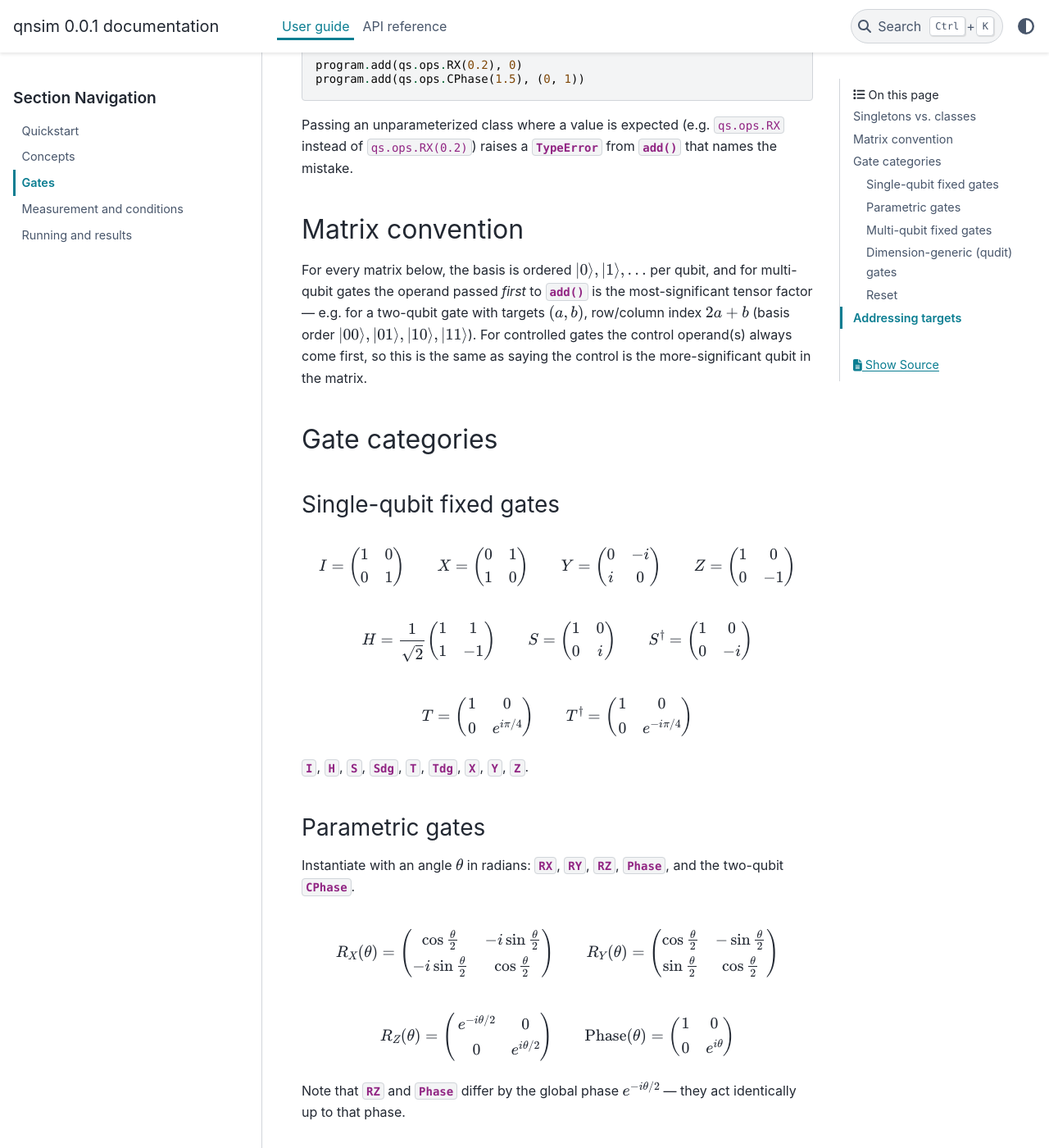
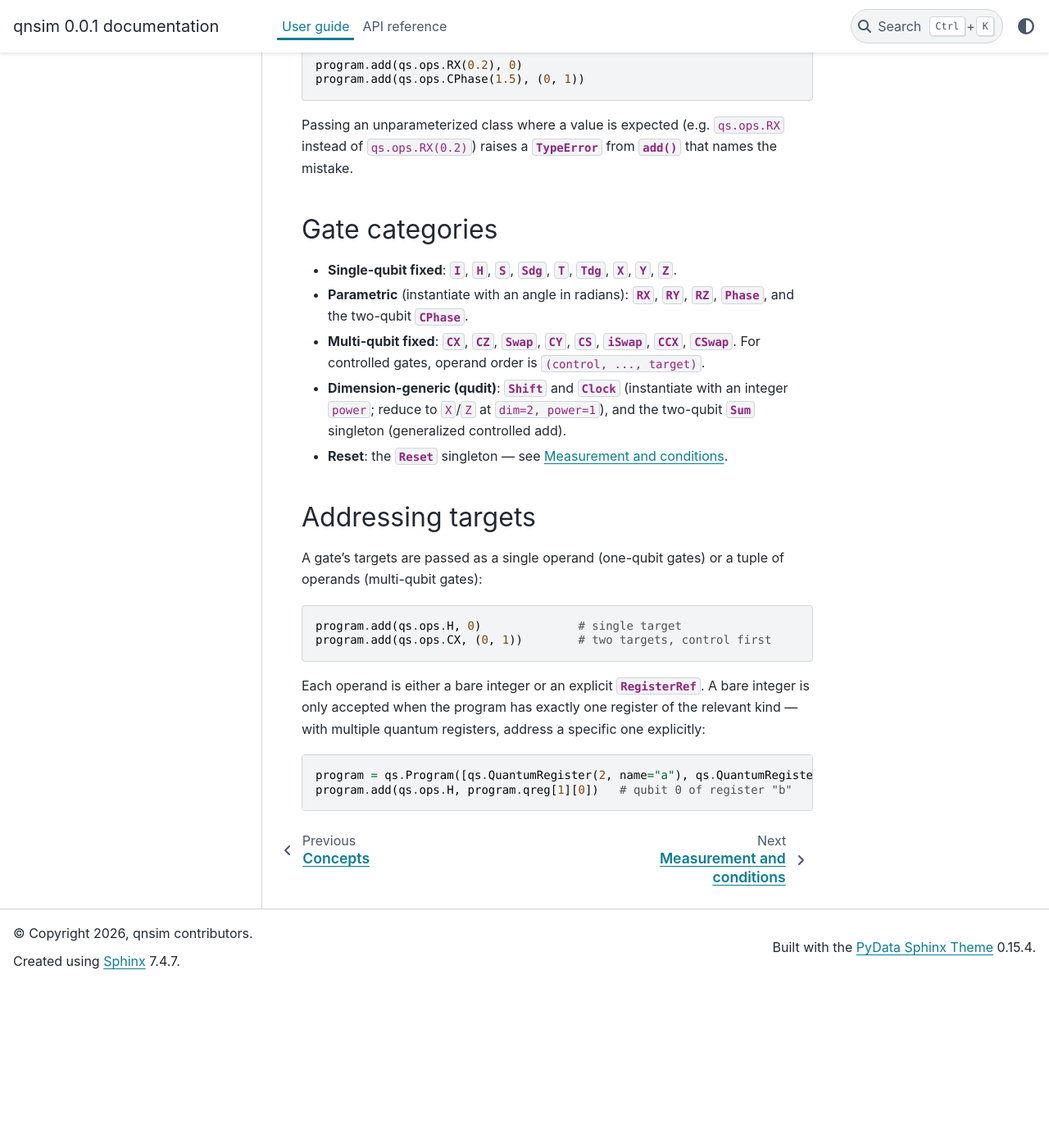
Before and after one commit to spaceqat/fatqat, a Sphinx documentation site: the page built from docs/sphinx/guide/gates.md, in a window 1280 px wide and 1400 px high, scrolled down 507 px. Shown: the whole window at 82% size. Built offline with Sphinx 7.4.7 and the PyData theme 0.15.4, drawn with Linux system fonts in a browser that asks for light colours; after the commit the page ends 1709 px from its top, so only the background shows below that; some of the changed text lies outside the part shown.

Commit message:
Move gate matrices from guide page into operation docstrings
Adds LaTeX matrices/formulas to each gate's docstring (fixed_gates.py,
parametric_gates.py, qudit_gates.py) so they render in the API reference
via autodata/autoclass, and removes the guide-page duplicate in
gates.md in favor of that single source of truth.

````diff
--- a/docs/sphinx/guide/gates.md
+++ b/docs/sphinx/guide/gates.md
@@ -28,180 +28,24 @@
 `qs.ops.RX` instead of `qs.ops.RX(0.2)`) raises a {py:exc}`TypeError` from
 {py:meth}`~qnsim.Program.add` that names the mistake.
 
-## Matrix convention
-
-For every matrix below, the basis is ordered $|0\rangle, |1\rangle, \dots$
-per qubit, and for multi-qubit gates the operand passed *first* to
-{py:meth}`~qnsim.Program.add` is the most-significant tensor factor — e.g.
-for a two-qubit gate with targets $(a, b)$, row/column index $2a + b$
-(basis order $|00\rangle, |01\rangle, |10\rangle, |11\rangle$). For
-controlled gates the control operand(s) always come first, so this is the
-same as saying the control is the more-significant qubit in the matrix.
-
 ## Gate categories
 
-### Single-qubit fixed gates
-
-$$
-I = \begin{pmatrix} 1 & 0 \\ 0 & 1 \end{pmatrix} \qquad
-X = \begin{pmatrix} 0 & 1 \\ 1 & 0 \end{pmatrix} \qquad
-Y = \begin{pmatrix} 0 & -i \\ i & 0 \end{pmatrix} \qquad
-Z = \begin{pmatrix} 1 & 0 \\ 0 & -1 \end{pmatrix}
-$$
-
-$$
-H = \frac{1}{\sqrt{2}}\begin{pmatrix} 1 & 1 \\ 1 & -1 \end{pmatrix} \qquad
-S = \begin{pmatrix} 1 & 0 \\ 0 & i \end{pmatrix} \qquad
-S^\dagger = \begin{pmatrix} 1 & 0 \\ 0 & -i \end{pmatrix}
-$$
-
-$$
-T = \begin{pmatrix} 1 & 0 \\ 0 & e^{i\pi/4} \end{pmatrix} \qquad
-T^\dagger = \begin{pmatrix} 1 & 0 \\ 0 & e^{-i\pi/4} \end{pmatrix}
-$$
-
-{py:data}`I`, {py:data}`H`, {py:data}`S`, {py:data}`Sdg`, {py:data}`T`,
-{py:data}`Tdg`, {py:data}`X`, {py:data}`Y`, {py:data}`Z`.
-
-### Parametric gates
-
-Instantiate with an angle $\theta$ in radians: {py:class}`RX`,
-{py:class}`RY`, {py:class}`RZ`, {py:class}`Phase`, and the two-qubit
-{py:class}`CPhase`.
-
-$$
-R_X(\theta) = \begin{pmatrix}
-\cos\frac{\theta}{2} & -i\sin\frac{\theta}{2} \\
--i\sin\frac{\theta}{2} & \cos\frac{\theta}{2}
-\end{pmatrix} \qquad
-R_Y(\theta) = \begin{pmatrix}
-\cos\frac{\theta}{2} & -\sin\frac{\theta}{2} \\
-\sin\frac{\theta}{2} & \cos\frac{\theta}{2}
-\end{pmatrix}
-$$
-
-$$
-R_Z(\theta) = \begin{pmatrix}
-e^{-i\theta/2} & 0 \\
-0 & e^{i\theta/2}
-\end{pmatrix} \qquad
-\mathrm{Phase}(\theta) = \begin{pmatrix} 1 & 0 \\ 0 & e^{i\theta} \end{pmatrix}
-$$
-
-Note that {py:class}`RZ` and {py:class}`Phase` differ by the global phase
-$e^{-i\theta/2}$ — they act identically up to that phase.
-
-$$
-\mathrm{CPhase}(\theta) = \begin{pmatrix}
-1&0&0&0\\ 0&1&0&0\\ 0&0&1&0\\ 0&0&0&e^{i\theta}
-\end{pmatrix}
-$$
-
-`targets = (control, target)`; the phase $e^{i\theta}$ is applied only to
-$|11\rangle$.
-
-### Multi-qubit fixed gates
-
-{py:data}`CX`, {py:data}`CZ`, {py:data}`Swap`, {py:data}`CY`, {py:data}`CS`,
-{py:data}`iSwap`, {py:data}`CCX`, {py:data}`CSwap`. For controlled gates,
-operand order is `(control, ..., target)`.
-
-$$
-CX = \begin{pmatrix}
-1&0&0&0\\ 0&1&0&0\\ 0&0&0&1\\ 0&0&1&0
-\end{pmatrix} \qquad
-CZ = \begin{pmatrix}
-1&0&0&0\\ 0&1&0&0\\ 0&0&1&0\\ 0&0&0&-1
-\end{pmatrix} \qquad
-\mathrm{Swap} = \begin{pmatrix}
-1&0&0&0\\ 0&0&1&0\\ 0&1&0&0\\ 0&0&0&1
-\end{pmatrix}
-$$
-
-$$
-CY = \begin{pmatrix}
-1&0&0&0\\ 0&1&0&0\\ 0&0&0&-i\\ 0&0&i&0
-\end{pmatrix} \qquad
-CS = \begin{pmatrix}
-1&0&0&0\\ 0&1&0&0\\ 0&0&1&0\\ 0&0&0&i
-\end{pmatrix} \qquad
-i\mathrm{Swap} = \begin{pmatrix}
-1&0&0&0\\ 0&0&i&0\\ 0&i&0&0\\ 0&0&0&1
-\end{pmatrix}
-$$
-
-{py:data}`CCX` (Toffoli, `targets = (control0, control1, target)`) and
-{py:data}`CSwap` (Fredkin, `targets = (control, target0, target1)`) act on
-three qubits, basis order $|000\rangle, \dots, |111\rangle$:
-
-$$
-CCX = \begin{pmatrix}
-1&0&0&0&0&0&0&0\\
-0&1&0&0&0&0&0&0\\
-0&0&1&0&0&0&0&0\\
-0&0&0&1&0&0&0&0\\
-0&0&0&0&1&0&0&0\\
-0&0&0&0&0&1&0&0\\
-0&0&0&0&0&0&0&1\\
-0&0&0&0&0&0&1&0
-\end{pmatrix} \qquad
-CSwap = \begin{pmatrix}
-1&0&0&0&0&0&0&0\\
-0&1&0&0&0&0&0&0\\
-0&0&1&0&0&0&0&0\\
-0&0&0&1&0&0&0&0\\
-0&0&0&0&1&0&0&0\\
-0&0&0&0&0&0&1&0\\
-0&0&0&0&0&1&0&0\\
-0&0&0&0&0&0&0&1
-\end{pmatrix}
-$$
-
-Equivalently: $CCX$ flips the target iff both controls are $|1\rangle$, and
-$CSwap$ exchanges the two targets iff the control is $|1\rangle$.
-
-### Dimension-generic (qudit) gates
-
-{py:class}`Shift` and {py:class}`Clock` (instantiate with an integer
-`power`; reduce to `X`/`Z` at `dim=2, power=1`), and the two-qubit
-{py:data}`Sum` singleton (generalized controlled add). These gates build
-their matrix from the target subsystem's dimension $d$ at backend lowering,
-so there is no single fixed-size matrix — the general formulas are:
-
-$$
-\mathrm{Shift}(d, p) : |k\rangle \mapsto |(k + p) \bmod d\rangle \qquad
-\mathrm{Clock}(d, p) : |k\rangle \mapsto \omega^{kp} |k\rangle,\ \ \omega = e^{2\pi i/d}
-$$
-
-$$
-\mathrm{Sum} : |i, j\rangle \mapsto |i,\, (i + j) \bmod d\rangle
-$$
-
-For example, at $d = 3$:
-
-$$
-\mathrm{Shift}(3, 1) = \begin{pmatrix}
-0&0&1\\ 1&0&0\\ 0&1&0
-\end{pmatrix} \qquad
-\mathrm{Clock}(3, 1) = \begin{pmatrix}
-1&0&0\\ 0&\omega&0\\ 0&0&\omega^2
-\end{pmatrix},\ \ \omega = e^{2\pi i/3}
-$$
-
-And {py:data}`Sum` at its smallest dimension, $d = 2$ (`targets =
-(control, target)`), which reduces to exactly {py:data}`CX`:
-
-$$
-\mathrm{Sum}\big|_{d=2} = \begin{pmatrix}
-1&0&0&0\\ 0&1&0&0\\ 0&0&0&1\\ 0&0&1&0
-\end{pmatrix}
-$$
-
-### Reset
-
-The {py:data}`Reset` singleton — see
-[Measurement and conditions](measurement-and-conditions.md). Reset is
-non-unitary (a repreparation in $|0\rangle$), so it has no fixed matrix.
+- **Single-qubit fixed**: {py:data}`I`, {py:data}`H`, {py:data}`S`,
+  {py:data}`Sdg`, {py:data}`T`, {py:data}`Tdg`, {py:data}`X`, {py:data}`Y`,
+  {py:data}`Z`.
+- **Parametric** (instantiate with an angle in radians): {py:class}`RX`,
+  {py:class}`RY`, {py:class}`RZ`, {py:class}`Phase`, and the two-qubit
+  {py:class}`CPhase`.
+- **Multi-qubit fixed**: {py:data}`CX`, {py:data}`CZ`, {py:data}`Swap`,
+  {py:data}`CY`, {py:data}`CS`, {py:data}`iSwap`, {py:data}`CCX`,
+  {py:data}`CSwap`. For controlled gates, operand order is
+  `(control, ..., target)`.
+- **Dimension-generic (qudit)**: {py:class}`Shift` and {py:class}`Clock`
+  (instantiate with an integer `power`; reduce to `X`/`Z` at `dim=2,
+  power=1`), and the two-qubit {py:data}`Sum` singleton (generalized
+  controlled add).
+- **Reset**: the {py:data}`Reset` singleton — see
+  [Measurement and conditions](measurement-and-conditions.md).
 
 ## Addressing targets
 
@@ -222,4 +66,3 @@
 program = qs.Program([qs.QuantumRegister(2, name="a"), qs.QuantumRegister(2, name="b")])
 program.add(qs.ops.H, program.qreg[1][0])   # qubit 0 of register "b"
 ```
-</content>
````
Also changed, not shown: 3 other files.
